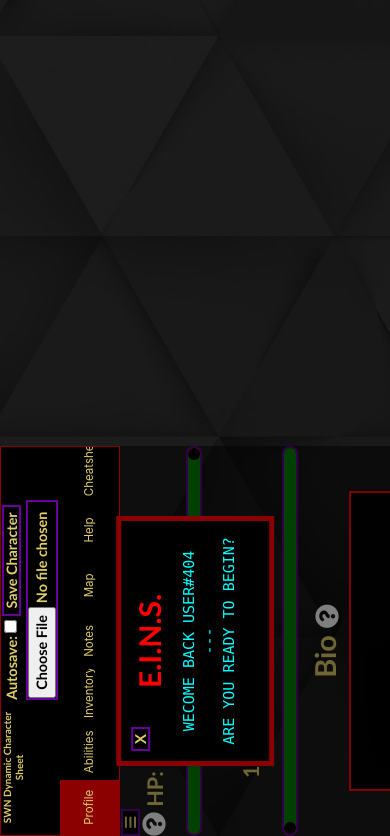
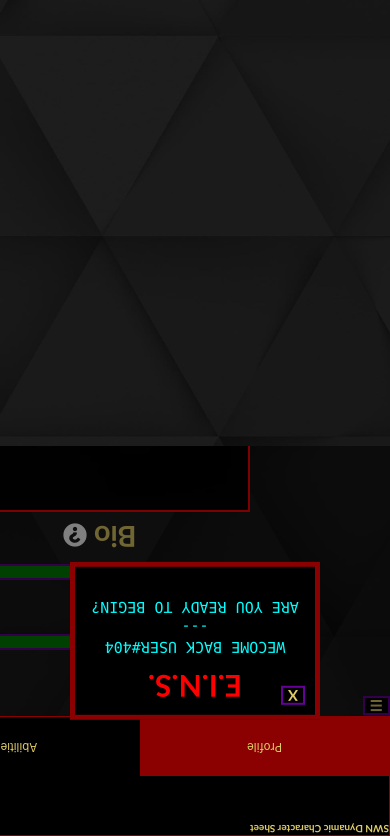
Before and after one commit to SeventhDream/SWN-Character-Sheet, a PHP site: page / in a window 390 px wide. Shown: the part 906-1742 px from the top of the page. Run offline with PHP 8.4, Linux system fonts and the light colour scheme; some libraries are stand-ins or nearby versions.

Commit message:
Update style.css

```diff
--- a/css/style.css
+++ b/css/style.css
@@ -1099,7 +1099,7 @@ input[type='range'].strainSlide::-webkit-slider-runnable-track{
   }
 
   @media screen and (min-width: 320px) and (max-width: 767px) and (orientation: portrait) {
-    html {
+    html, body {
       transform: rotate(-90deg);
       transform-origin: left top;
       width: 100vh !important;
@@ -1109,10 +1109,16 @@ input[type='range'].strainSlide::-webkit-slider-runnable-track{
       top: 100%;
       left: 0;
     }
+
+    .box {
+      width: 100vh;
+    }
   }
 
   @media screen and (min-width: 320px) and (max-width: 767px){
     html{
       font-size: 90%;
     }
+
+
   }
```
